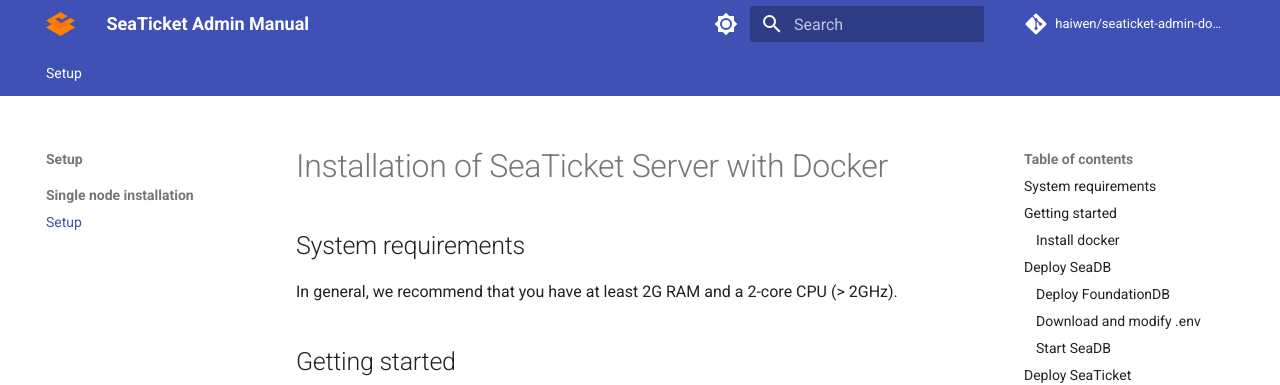
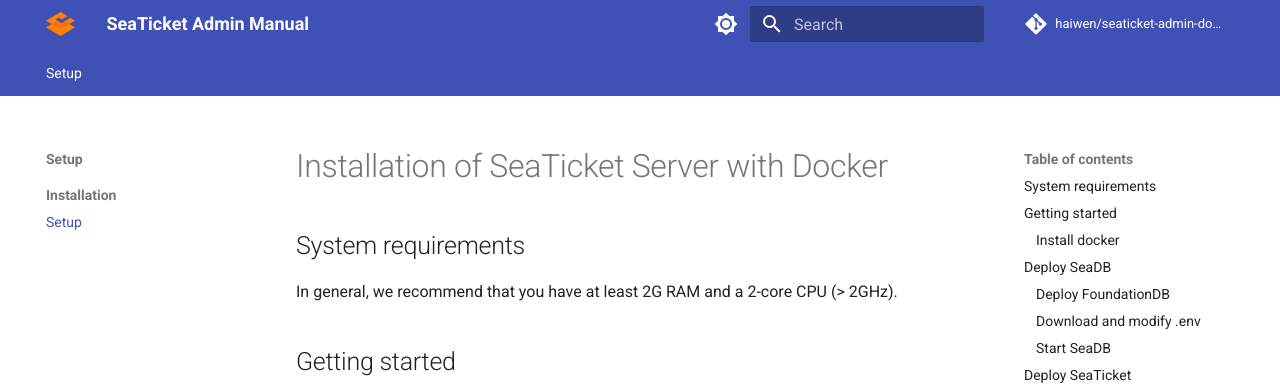
Before and after one commit to haiwen/seaticket-admin-docs, an MkDocs documentation site: the page built from manual/setup/setup_by_docker.md, in a window 1280 px wide. Shown: the top 385 px of the page. Built offline with MkDocs 1.6.1 and Material for MkDocs 9.7.7, drawn with Linux system fonts in a browser that asks for light colours; comment, search, counter and statistics services are not loaded; the version menu is left out.

Commit message:
update mkdocs

```diff
--- a/mkdocs.yml
+++ b/mkdocs.yml
@@ -84,5 +84,5 @@
 # Page tree
 nav:
   - Setup:
-    - Single node installation:
+    - Installation:
       - Setup: setup/setup_by_docker.md
```
Also changed, not shown: 1 other file.
